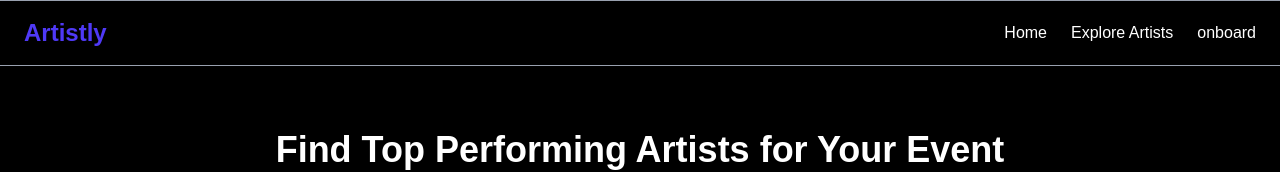
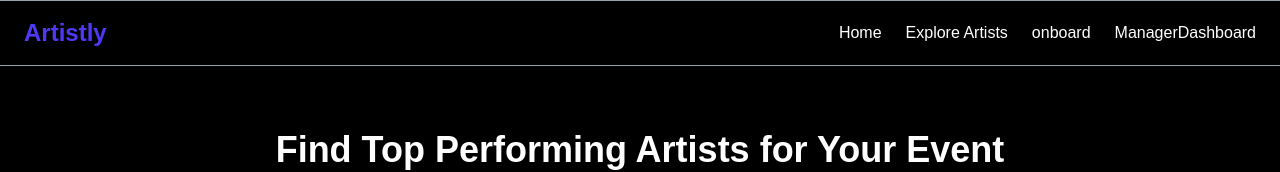
Before and after one commit to sreesachith/artisly, a Next.js app: page / in a window 1280 px wide. Shown: the top 172 px of the page. Built offline with nearby package versions, Linux system fonts and the light colour scheme.

Commit message:
feat: added manager dashboard in header

```diff
--- a/src/components/Header.js
+++ b/src/components/Header.js
@@ -15,6 +15,9 @@ export default function Header() {
         <Link href="/onboard" className="text-white-700 hover:text-indigo-600">
           onboard
         </Link>
+        <Link href="/manager-dashboard" className="text-white-700 hover:text-indigo-600">
+          ManagerDashboard
+        </Link>
       </nav>
     </header>
   );
```
